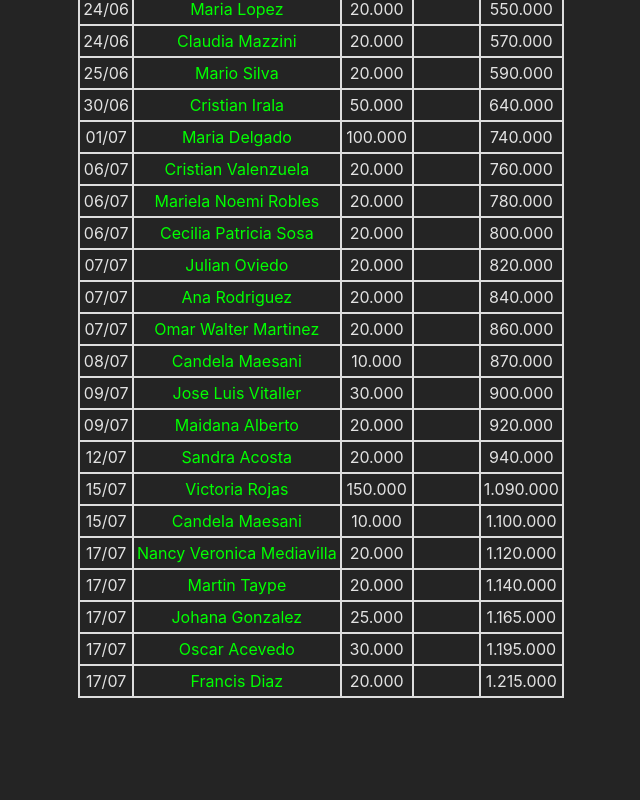
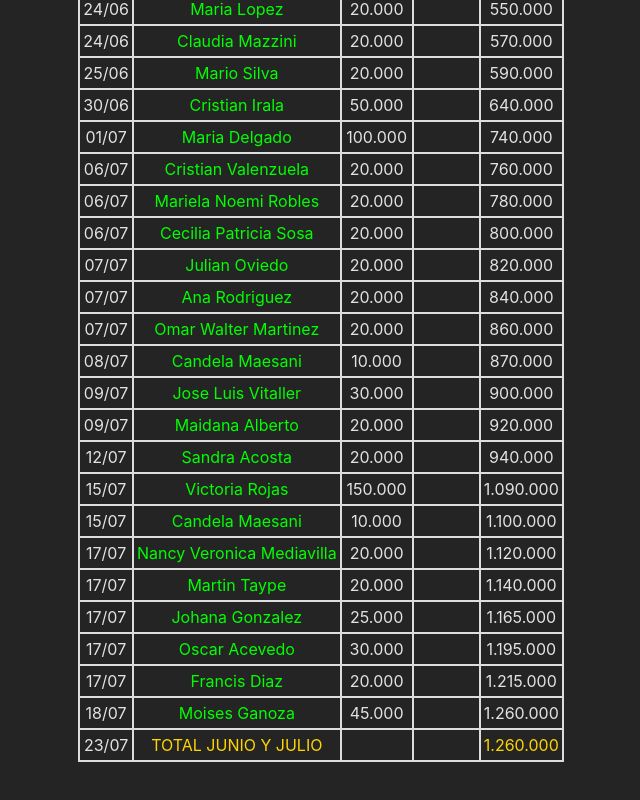
Before and after one commit to Dynezel/mejoras-calles-externas, a React (Vite) app: page / in a window 1280 px wide. Shown: the part 723-1523 px from the top of the page, without its empty margins (319-959 px from the left). Before the commit the page ends 1469 px from the top, so only its background shows below. Built offline with nearby package versions, Linux system fonts and the light colour scheme.

Commit message:
Add files via upload

```diff
--- a/src/Components/Junio.jsx
+++ b/src/Components/Junio.jsx
@@ -354,6 +354,22 @@ export default function Junio() {
                         <td></td>
                         <td>1.215.000</td>
                     </tr>
+                    <tr>
+                        <td>18/07</td>
+                        <td className="ingresos">
+                           Moises Ganoza
+                        </td>
+                        <td>45.000</td>
+                        <td></td>
+                        <td>1.260.000</td>
+                    </tr>
+                    <tr>
+                        <td>23/07</td>
+                        <td className="total">TOTAL JUNIO Y JULIO</td>
+                        <td></td>
+                        <td></td>
+                        <td className="total">1.260.000</td>
+                    </tr>
                 </tbody>
             </table>
         </div >
```
